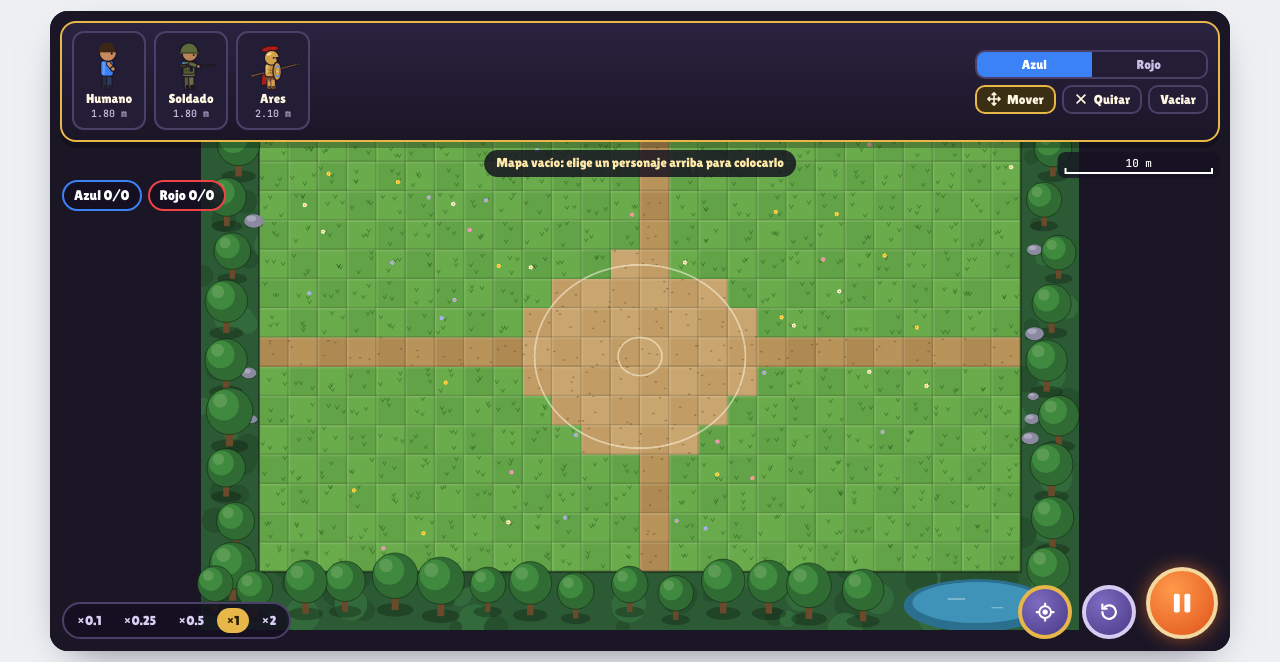
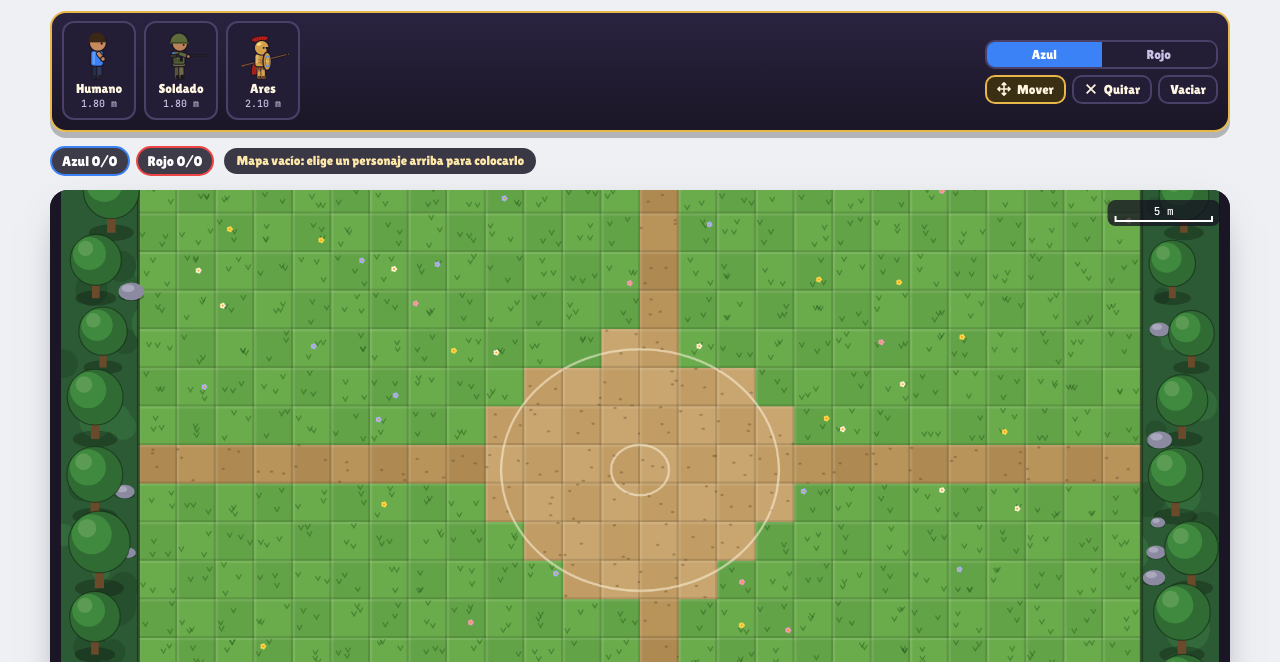
Before and after one commit to montesdeocasteve4-blip/Nose, a plain HTML site: page arena-prado/index.html in a window 1280 px wide. Shown: the part 89-751 px from the top of the page. Drawn offline with Linux system fonts and the light colour scheme; animation ran at ten frames a second.

Commit message:
Arena del Prado: paneles fuera del mapa
Co-Authored-By: Claude Sonnet 5.5 <noreply@anthropic.com>
Claude-Session: https://claude.ai/code/session_01SCvfN2B3ZPFgf9fxppwEup

```diff
--- a/arena-prado/index.html
+++ b/arena-prado/index.html
@@ -29,12 +29,12 @@ h1{font-family:var(--f-display);font-weight:400;font-size:clamp(28px,4vw,38px);m
 .kbd{font-family:var(--f-mono);font-size:12px;color:var(--muted)}
 .kbd b{display:inline-block;border:1px solid var(--line);background:var(--panel);border-radius:4px;padding:1px 6px;color:var(--fg);font-weight:500}
 
-.stage{position:relative;border-radius:18px;overflow:hidden;background:#1a1626;height:min(80vh,760px);min-height:520px;max-width:100%;box-shadow:0 14px 40px -22px rgba(10,6,30,.7)}
+.stage{position:relative;border-radius:18px;overflow:hidden;background:#1a1626;height:min(70vh,680px);min-height:420px;max-width:100%;box-shadow:0 14px 40px -22px rgba(10,6,30,.7)}
 canvas{display:block;width:100%;height:100%;touch-action:none;cursor:grab}
 canvas.placing{cursor:crosshair}
 .hud{position:absolute;inset:0;pointer-events:none}
 .hud > *{pointer-events:auto}
-.toppanel{position:absolute;top:10px;left:10px;right:10px;background:linear-gradient(180deg,var(--hud-2),var(--hud));border:2px solid var(--gold);border-radius:16px;padding:8px 10px;display:flex;gap:10px;align-items:center;color:var(--hud-ink);box-shadow:0 6px 0 rgba(0,0,0,.25)}
+.toppanel{background:linear-gradient(180deg,var(--hud-2),var(--hud));border:2px solid var(--gold);border-radius:16px;padding:8px 10px;display:flex;gap:10px;align-items:center;color:var(--hud-ink);box-shadow:0 6px 0 rgba(0,0,0,.25)}
 .cards{display:flex;gap:8px;overflow-x:auto;flex:1;min-width:0;padding-bottom:2px;scrollbar-width:thin}
 .card{flex:0 0 auto;display:flex;flex-direction:column;align-items:center;gap:2px;width:74px;padding:5px 4px 6px;border-radius:12px;border:2px solid #4a4068;background:#231d36;color:var(--hud-ink);cursor:pointer;font:inherit}
 .card canvas{width:52px;height:52px;cursor:inherit;pointer-events:none}
@@ -51,10 +51,11 @@ canvas.placing{cursor:crosshair}
 .tbtn{font-family:var(--f-display);font-size:13px;border-radius:10px;border:2px solid #4a4068;background:#231d36;color:var(--hud-ink);padding:5px 10px;cursor:pointer;display:flex;gap:6px;align-items:center;justify-content:center}
 .tbtn.on{border-color:var(--gold);background:#3a2f12}
 .tbtn svg{width:14px;height:14px}
-.hint{position:absolute;left:50%;transform:translateX(-50%);background:rgba(20,16,32,.82);color:#ffe9a8;font-family:var(--f-display);font-size:13px;padding:4px 12px;border-radius:999px;white-space:nowrap;pointer-events:none;max-width:calc(100% - 20px);overflow:hidden;text-overflow:ellipsis}
-.teams{position:absolute;left:12px;display:flex;gap:6px;font-family:var(--f-display);font-size:14px;pointer-events:none}
+.hint{background:rgba(20,16,32,.82);color:#ffe9a8;font-family:var(--f-display);font-size:13px;padding:4px 12px;border-radius:999px;white-space:nowrap;pointer-events:none;max-width:calc(100% - 20px);overflow:hidden;text-overflow:ellipsis}
+.statusrow{display:flex;align-items:center;gap:10px;flex-wrap:wrap;min-height:30px}
+.teams{display:flex;gap:6px;font-family:var(--f-display);font-size:14px;pointer-events:none}
 .teams span{background:rgba(20,16,32,.8);color:#fff;border-radius:999px;padding:3px 10px;border:2px solid var(--c)}
-.bottom{position:absolute;left:12px;right:12px;bottom:12px;display:flex;align-items:flex-end;justify-content:space-between;gap:10px;pointer-events:none}
+.bottom{background:linear-gradient(180deg,var(--hud-2),var(--hud));border:2px solid var(--gold);border-radius:16px;padding:8px 10px;display:flex;align-items:flex-end;justify-content:space-between;gap:10px;pointer-events:none}
 .bottom > *{pointer-events:auto}
 .speedpill{display:flex;gap:4px;background:rgba(20,16,32,.85);border:2px solid #4a4068;border-radius:20px;padding:4px;flex-wrap:wrap}
 .speedpill button{font-family:var(--f-display);font-size:13px;border:0;border-radius:999px;padding:5px 9px;background:transparent;color:#d8d0f4;cursor:pointer}
@@ -70,7 +71,7 @@ canvas.placing{cursor:crosshair}
 .banner .small{font-weight:700;font-size:clamp(13px,2vw,18px);margin-top:8px;text-shadow:0 2px 4px rgba(0,0,0,.7)}
 button:focus-visible,input:focus-visible{outline:2px solid var(--accent);outline-offset:2px}
 @media (max-width:640px){
-  .stage{height:80vh;min-height:520px;border-radius:14px}
+  .stage{height:62vh;min-height:380px;border-radius:14px}
   .toppanel{flex-direction:column;align-items:stretch;gap:6px;padding:6px}
   .tools{flex-direction:row;flex-wrap:wrap}
   .seg{flex:1}
@@ -114,9 +115,7 @@ label.check{display:flex;gap:8px;align-items:center;font-size:13px}
     <div class="kbd"><b>Espacio</b> pausa · <b>R</b> reiniciar · <b>1–5</b> velocidad · rueda o pellizco: zoom</div>
   </header>
 
-  <div class="stage" id="stage">
-    <canvas id="cv"></canvas>
-    <div class="hud">
+  <!-- panel de personajes, fuera del mapa -->
   <div class="toppanel" id="toppanel">
     <div class="cards" id="cards"></div>
     <div class="tools">
@@ -131,17 +130,19 @@ label.check{display:flex;gap:8px;align-items:center;font-size:13px}
       </div>
     </div>
   </div>
-      <div class="hint" id="hint" hidden></div>
-      <div class="teams" id="teams"></div>
+  <div class="statusrow"><div class="teams" id="teams"></div><div class="hint" id="hint" hidden></div></div>
+  <div class="stage" id="stage">
+    <canvas id="cv"></canvas>
+    <div class="hud">
       <div class="banner" id="banner" hidden><div class="big" id="bannerBig"></div><div class="small" id="bannerSmall"></div></div>
+    </div>
+  </div>
   <div class="bottom">
     <div class="speedpill" id="speedChips" aria-label="Velocidad de simulación"></div>
     <div class="round">
       <button class="rbtn small on" id="followBtn" title="Cámara sigue el combate" aria-label="Seguir combate"><svg viewBox="0 0 24 24" fill="none" stroke="currentColor" stroke-width="2.4"><circle cx="12" cy="12" r="7"/><circle cx="12" cy="12" r="2" fill="currentColor"/><path d="M12 1v4M12 19v4M1 12h4M19 12h4"/></svg></button>
       <button class="rbtn small" id="restartBtn" title="Reiniciar (R)" aria-label="Reiniciar"><svg viewBox="0 0 24 24" fill="none" stroke="currentColor" stroke-width="2.6" stroke-linecap="round"><path d="M4 12a8 8 0 1 0 2.4-5.7"/><path d="M4 3v5h5"/></svg></button>
       <button class="rbtn big" id="pauseBtn" title="Pausa (Espacio)" aria-label="Pausar"><svg id="pauseIcon" viewBox="0 0 24 24" fill="currentColor"><rect x="5" y="4" width="5" height="16" rx="1.5"/><rect x="14" y="4" width="5" height="16" rx="1.5"/></svg></button>
-        </div>
-      </div>
     </div>
   </div>
 
@@ -569,12 +570,8 @@ function resize() {
   DPR = Math.min(2, window.devicePixelRatio || 1);
   CW = r.width; CH = r.height;
   cv.width = Math.round(CW * DPR); cv.height = Math.round(CH * DPR);
-  const tp = document.getElementById('toppanel');
-  freeTop = tp.offsetTop + tp.offsetHeight + 8;
-  const bottom = document.querySelector('.bottom');
-  freeBottom = CH - bottom.offsetHeight - 16;
-  document.getElementById('hint').style.top = freeTop + 'px';
-  document.getElementById('teams').style.top = (freeTop + 30) + 'px';
+  freeTop = 8;
+  freeBottom = CH - 8;
 }
 new ResizeObserver(resize).observe(document.getElementById('stage'));
 
```
Lines whose indentation alone changed are shown as unchanged.
